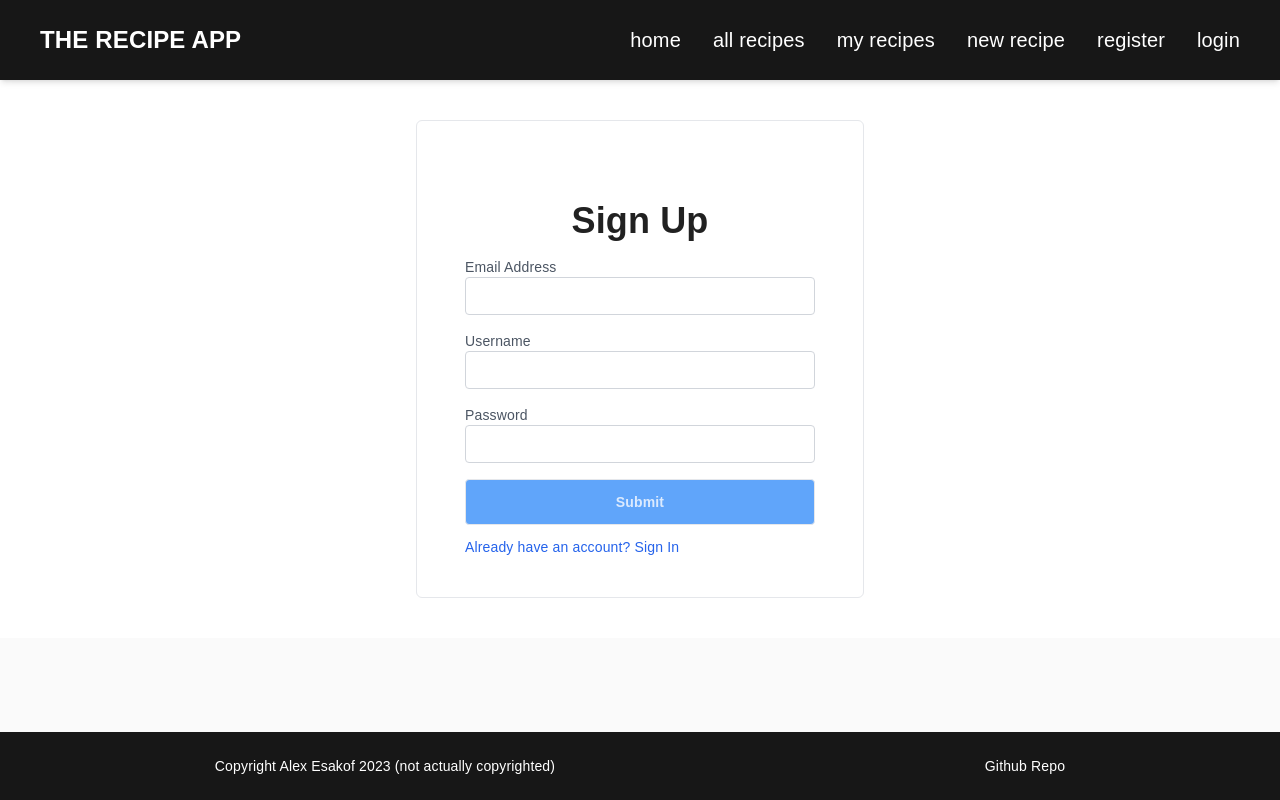
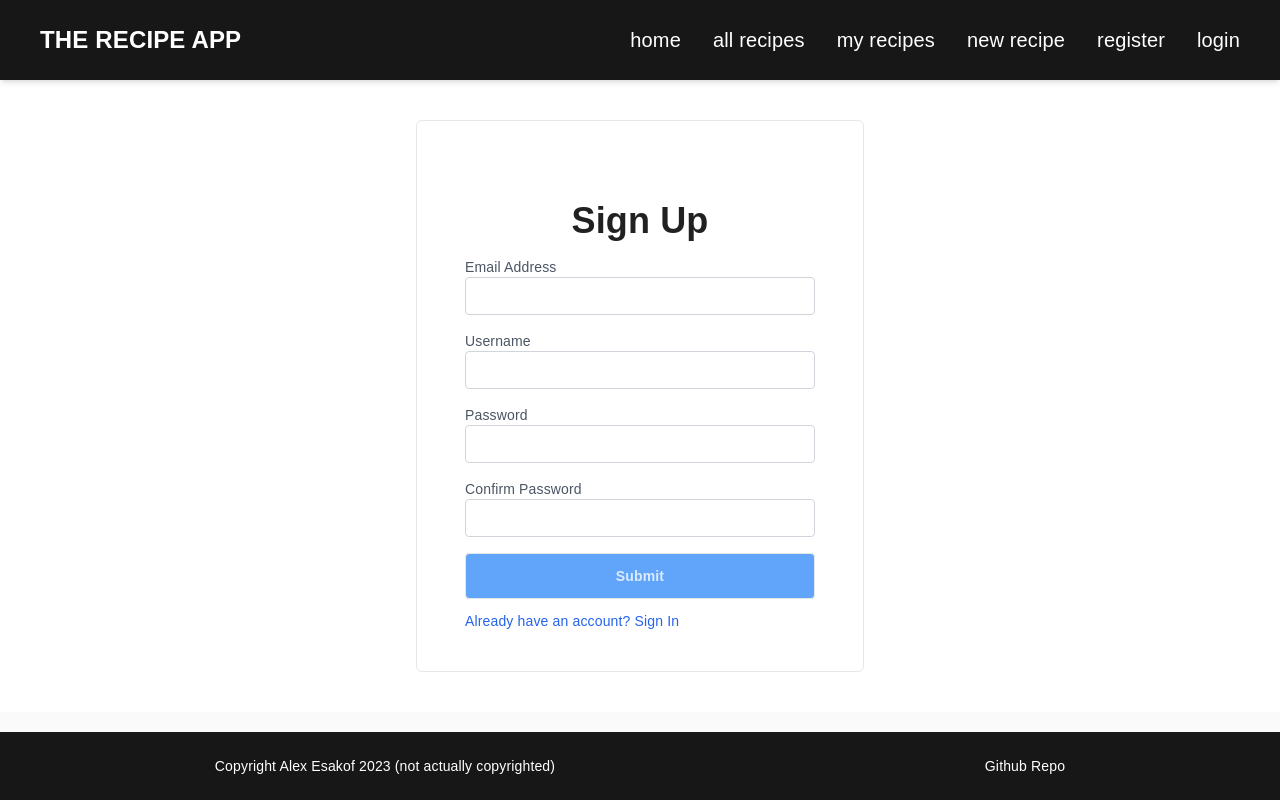
Before and after one commit to aesakof/recipe-app, a React (Create React App) app in the folder react-frontend/: page /register in a window 1280 px wide. Built offline with nearby package versions, Linux system fonts and the light colour scheme.

Commit message:
Added Confirm Password field to Register component

```diff
--- a/react-frontend/src/components/Register.js
+++ b/react-frontend/src/components/Register.js
@@ -1,4 +1,4 @@
-import React, { useState } from 'react';
+import React, { useState, useRef } from 'react';
 import axiosInstance from '../axios';
 import { useNavigate, Link } from 'react-router-dom';
 import { useForm } from "react-hook-form";
@@ -6,7 +6,10 @@ import { useForm } from "react-hook-form";
 
 export default function SignUp() {
 	const navigate = useNavigate();
-    const { register, handleSubmit, setValue, formState: { errors } } = useForm();
+    const { register, watch, handleSubmit, setValue, formState: { errors } } = useForm();
+
+    const password = useRef({});
+    password.current = watch("password", "");
 
     const onFormSubmit = (data) => {
         console.log(data);
@@ -63,11 +66,25 @@ export default function SignUp() {
                         className="border-solid border-gray-300 border py-2 px-4 w-full rounded text-gray-700"
                         name="password"
                         type="password"
-                        {...register('password', { required: { value: true, message: "This field is required"}})}
+                        {...register('password', { required: { value: true, message: "This field is required"}, minLength: { value: 8, message: "Password must have at least 8 characters"}})}
                     />
                     {errors.password && (
                     <div className="mb-3 text-normal text-red-500">
                         {errors.password.message}
+                    </div>
+                    )}
+                </div>
+                <div>
+                    <label className="text-gray-600 font-medium block mt-4">Confirm Password</label>
+                    <input
+                        className="border-solid border-gray-300 border py-2 px-4 w-full rounded text-gray-700"
+                        name="confirm_password"
+                        type="password"
+                        {...register('confirm_password', { validate: value => value === password.current || "The passwords do not match"})}
+                    />
+                    {errors.confirm_password && (
+                    <div className="mb-3 text-normal text-red-500">
+                        {errors.confirm_password.message}
                     </div>
                     )}
                 </div>
```
Also changed, not shown: 1 other file (tests, documents, lock files or other folders).
